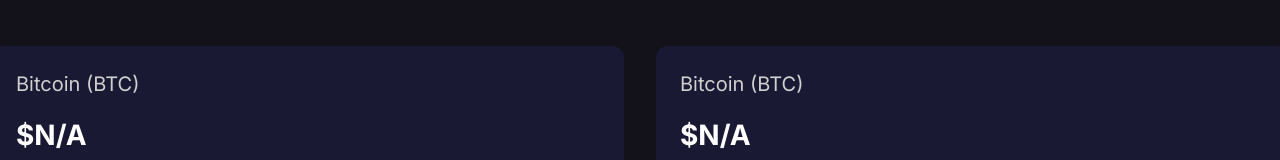
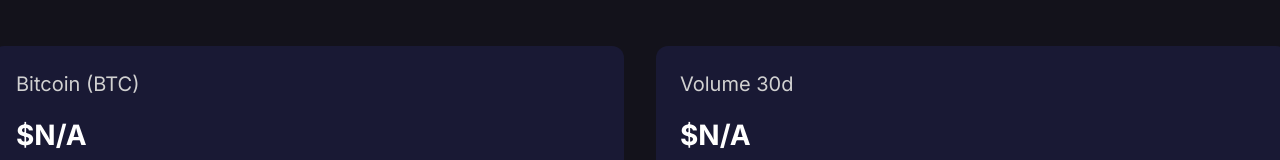
Before and after one commit to 10richard/crypto-app, a Next.js app: page / in a window 1280 px wide. Shown: the part 289-449 px from the top of the page. Built offline with nearby package versions, Linux system fonts and the light colour scheme; no server answers.

Commit message:
add title prop to ChartInfo

```diff
--- a/app/components/DuoCharts/ChartInfo.tsx
+++ b/app/components/DuoCharts/ChartInfo.tsx
@@ -1,13 +1,14 @@
 interface ChartInfoProps {
+  title: string;
   value: string;
 }
 
-const ChartInfo = ({ value }: ChartInfoProps) => {
+const ChartInfo = ({ title, value }: ChartInfoProps) => {
   const currDate = new Date();
 
   return (
     <div className="flex flex-col gap-4">
-      <p className="text-xl text-[#D1D1D1]">Bitcoin (BTC)</p>
+      <p className="text-xl text-[#D1D1D1]">{title}</p>
       <p className="text-[28px] font-bold">${value}</p>
       <p className="text-[#B9B9BA]">
         {currDate.toLocaleDateString("en", {
--- a/app/components/DuoCharts/PricesChart.tsx
+++ b/app/components/DuoCharts/PricesChart.tsx
@@ -66,7 +66,7 @@
 
   return (
     <div className="flex flex-col gap-6 w-[632px] bg-[#191934] rounded-xl p-6">
-      <ChartInfo value={currPrice} />
+      <ChartInfo title={"Bitcoin (BTC)"} value={currPrice} />
       <div className="h-[216px]">
         <Line data={pricesData} options={pricesOpts} />
       </div>
--- a/app/components/DuoCharts/VolumeChart.tsx
+++ b/app/components/DuoCharts/VolumeChart.tsx
@@ -65,7 +65,7 @@
 
   return (
     <div className="flex flex-col gap-6 w-[632px] bg-[#191934] rounded-xl p-6">
-      <ChartInfo value={totalVolume} />
+      <ChartInfo title={"Volume 30d"} value={totalVolume} />
       <div className="h-[216px]">
         <Bar data={volumeData} options={volumeOpts} />
       </div>
```
